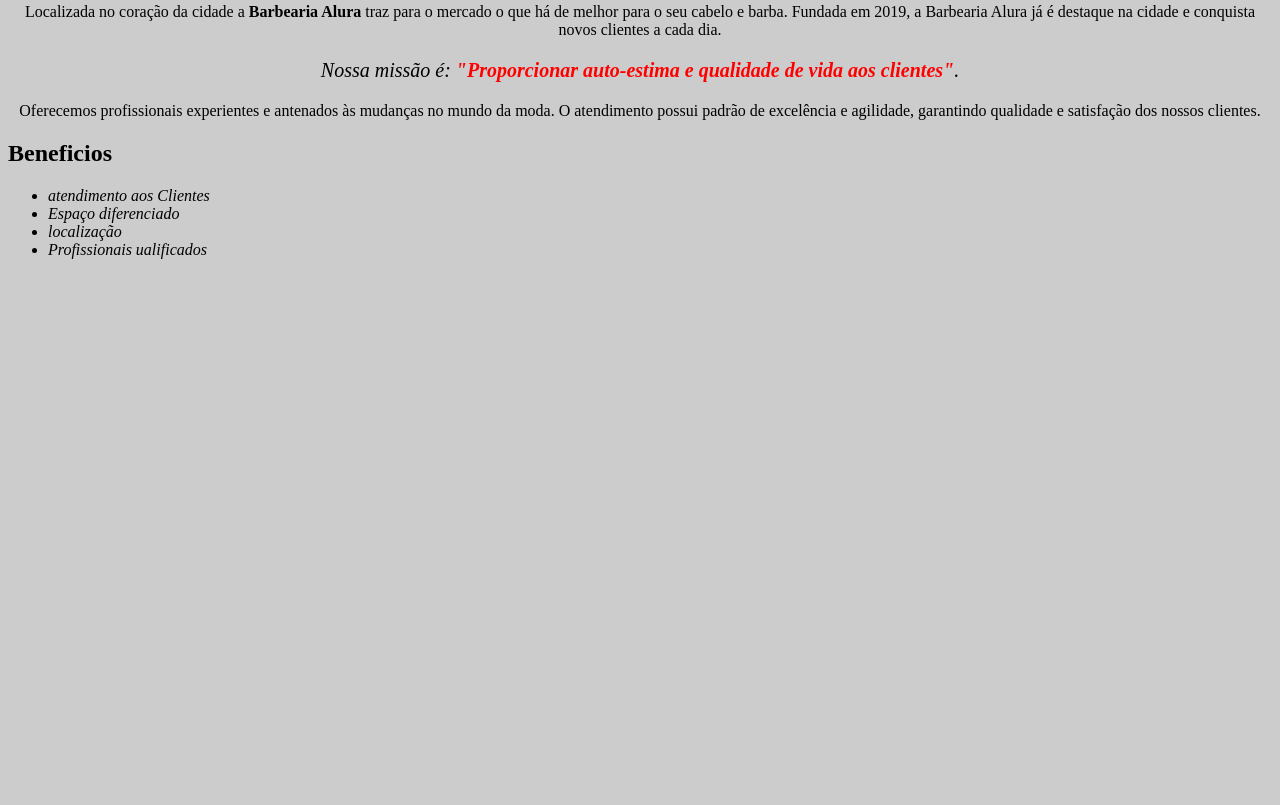
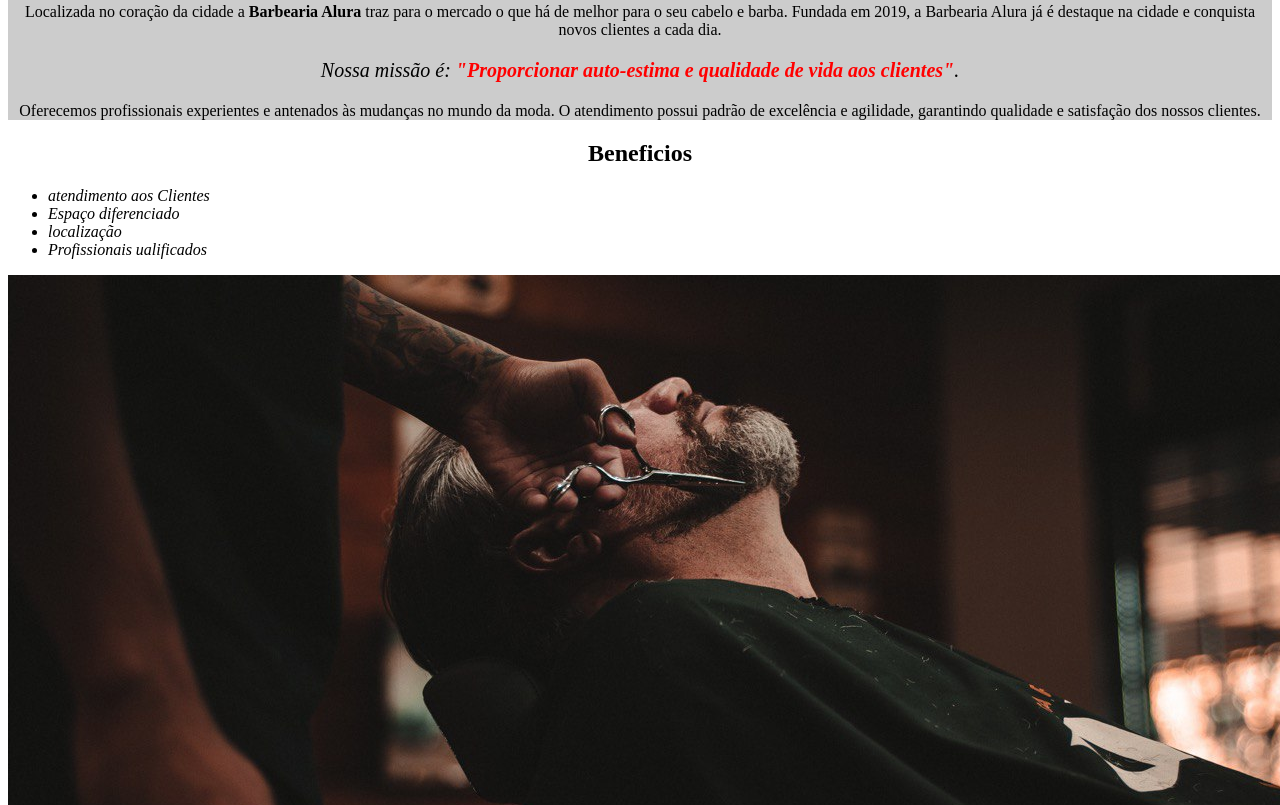
Before and after one commit to DevDouglasConectado/HTML_CSS3_ALURA, a plain HTML site: page index.html in a window 1280 px wide. Shown: the part 563-1368 px from the top of the page. Before the commit the page ends 838 px from the top, so only its background shows below. Drawn offline with Linux system fonts and the light colour scheme.

Commit message:
divisão de conteudo

```diff
--- a/index.html
+++ b/index.html
@@ -8,8 +8,9 @@
     <link rel="stylesheet" href="style.css">
 
 </head>
-<body>
+<body >
     <img id="banner" src="img/banner.jpg" alt="foto barbearia">
+    <div class="principal">
     <h1 >Sobre a Barbearia Alura</h1>
 
     <p>Localizada no coração da cidade a <strong>Barbearia Alura</strong> traz para o mercado o que há de melhor para o seu cabelo e barba. Fundada em 2019, a Barbearia Alura já é destaque na cidade e conquista novos clientes a cada dia.</p>
@@ -17,7 +18,9 @@
     <p id="missao" ><em>Nossa missão é: <strong>"Proporcionar auto-estima e qualidade de vida aos clientes"</strong>.</em></p>
 
     <p >Oferecemos profissionais experientes e antenados às mudanças no mundo da moda. O atendimento possui padrão de excelência e agilidade, garantindo qualidade e satisfação dos nossos clientes.</p>
+</div>
 
+    <div class="beneficios">
         <h2>Beneficios</h2>
         <ul>
             <li class="itens">atendimento aos Clientes</li>
@@ -25,6 +28,7 @@
             <li class="itens">localização</li>
             <li class="itens">Profissionais ualificados</li>
         </ul>
-
+    </div>
+      <img src="img/beneficios.jpg" alt="imagens de beneficios">
 </body>
 </html>
--- a/style.css
+++ b/style.css
@@ -1,8 +1,11 @@
 body{
-    background: #cccccc;
 }
 #banner{
     width: 100%;
+}
+.principal{
+    background: #cccccc;
+
 }
 h1{
     text-align: center
@@ -20,3 +23,10 @@
 .itens{
     font-style:italic ;
 }
+.beneficios{
+    background: #ffffff
+    ;
+}
+h2{
+    text-align: center;
+}
```
Also changed, not shown: img/beneficios.jpg (added). Lines whose indentation alone changed are shown as unchanged.
